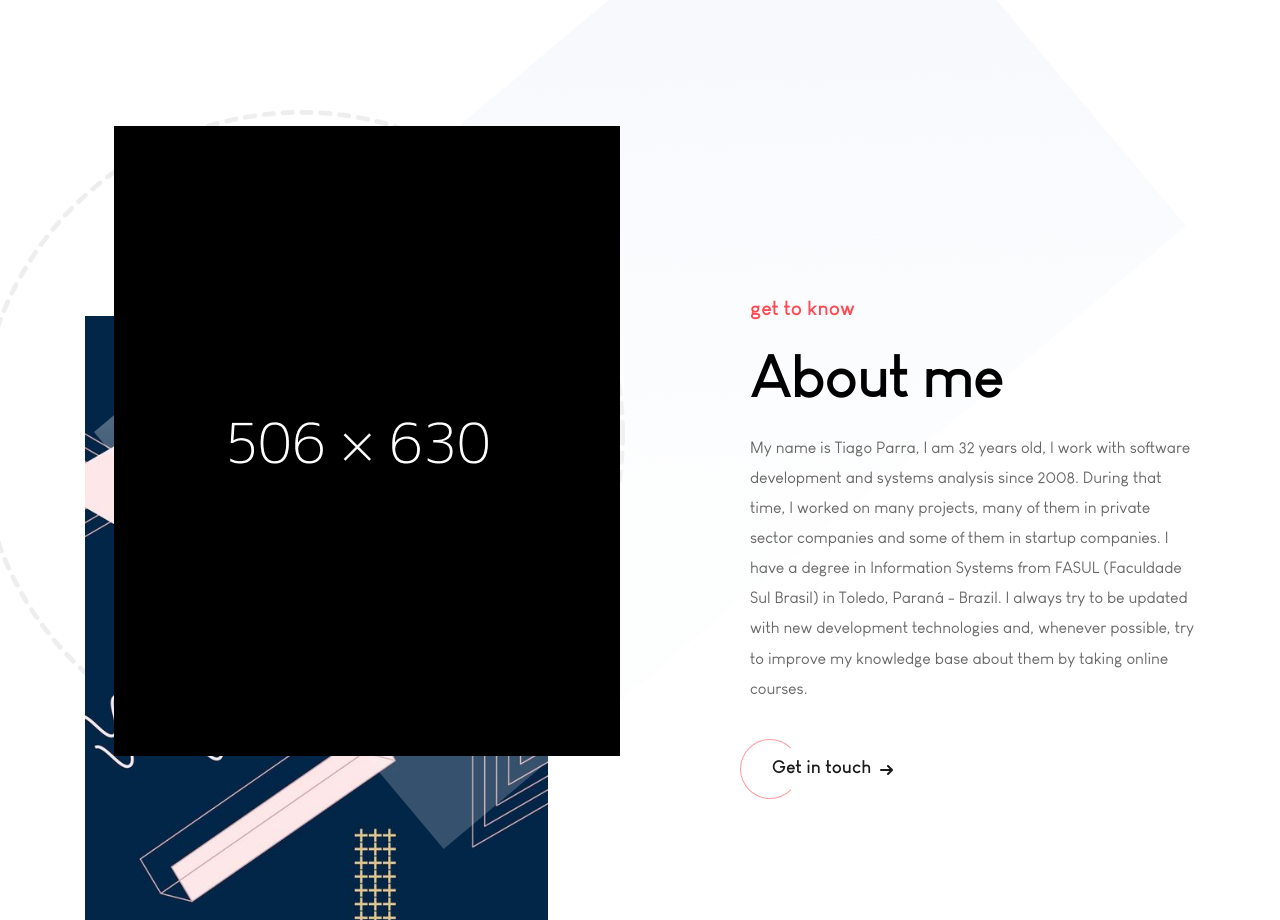
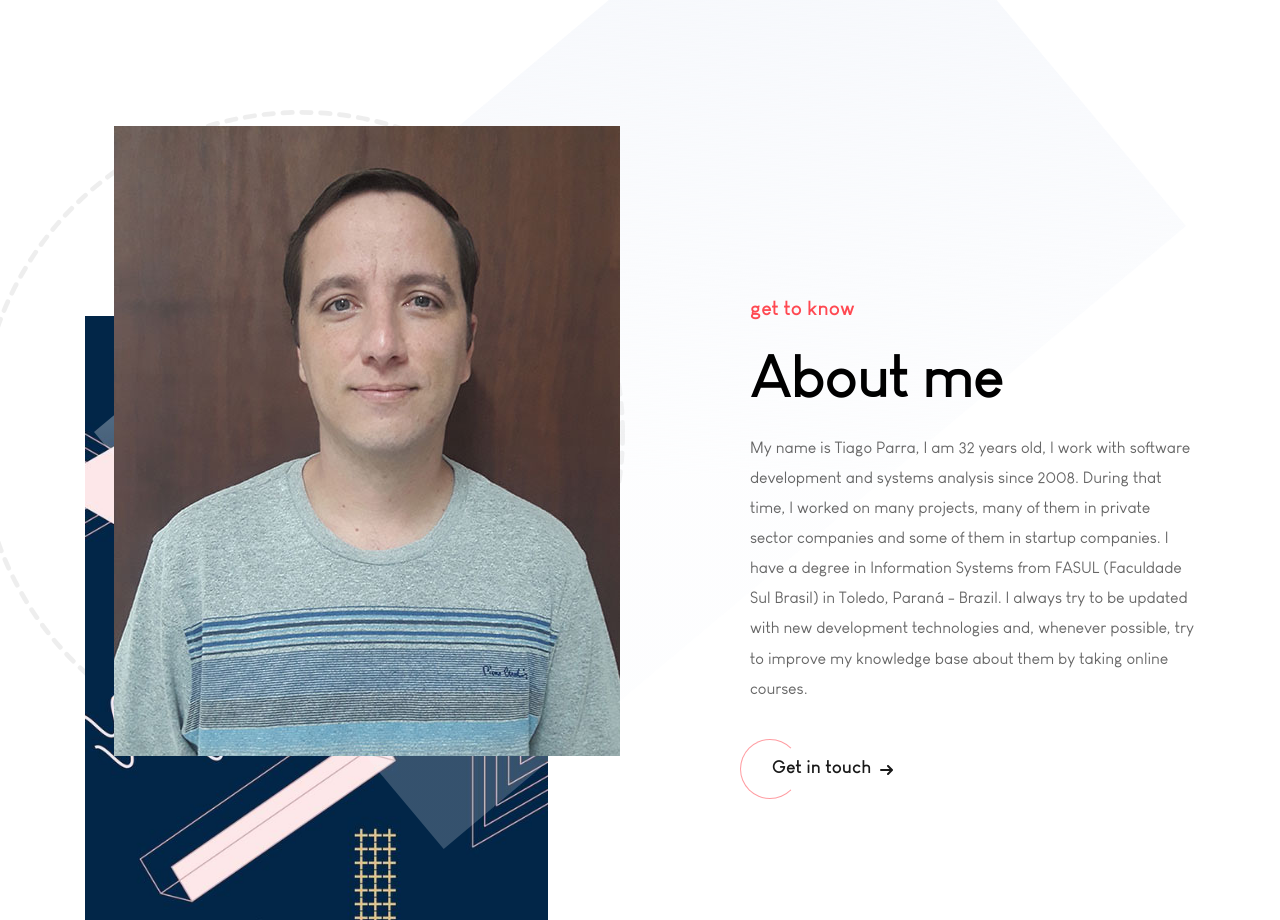
Before and after one commit to tiagoparra/tiagoparra.github.io, a plain HTML site: page index.html in a window 1280 px wide. Shown: the part 480-1400 px from the top of the page. Drawn offline with Linux system fonts and the light colour scheme.

Commit message:
Added profile picture

```diff
--- a/index.html
+++ b/index.html
@@ -108,7 +108,7 @@
                                 <div class="col-md-6">
                                     <div class="main-inner relative">
                                         <div class="img-cover">
-                                            <img src="assets/images/home-men.png" alt="" class="img-fluid itwo">
+                                            <img src="assets/images/profile_picture_v1.jpg" alt="" class="img-fluid itwo">
                                         </div>
                                         <div class="bg-img">
                                             <img src="assets/images/home-man-bg.png" alt="" class="img-fluid ione">
```
Also changed, not shown: assets/images/profile_picture_v1.jpg (added).
